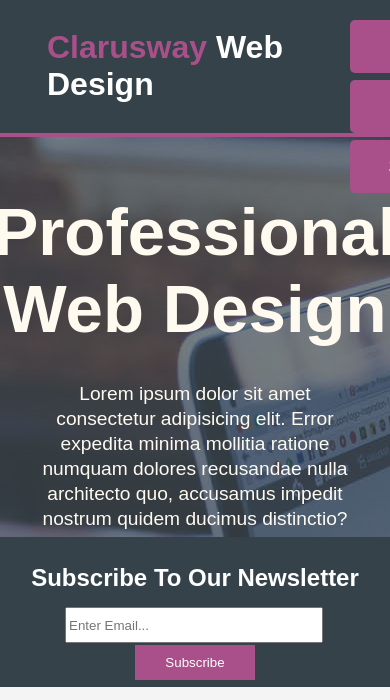
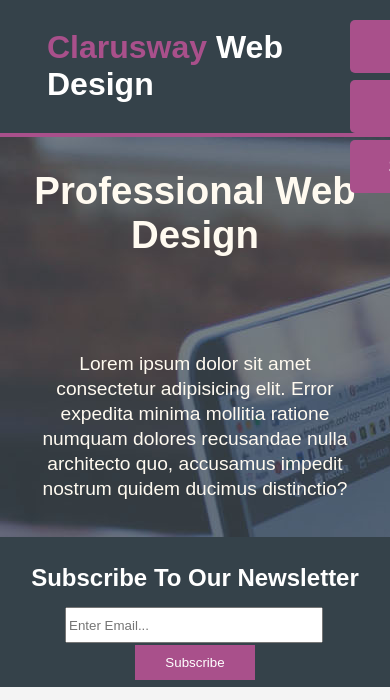
Before and after one commit to raymondaksu/Project-004-Website-Page-Design-HTML-CSS_04, a plain HTML site: page index.html in a window 390 px wide. Shown: the top 700 px of the page. Drawn offline with Linux system fonts and the light colour scheme.

Commit message:
Updated v1.2

```diff
--- a/sass/_theme.scss
+++ b/sass/_theme.scss
@@ -400,4 +400,12 @@
             min-width: 350px;
         }
     }
+
+    .hero {
+
+        &_headline {
+          font-size: 1.6rem;
+          height: 130px;
+        }
+    }
 }
```
Also changed, not shown: sass/_theme.css, sass/_theme.min.css, sass/style.css, sass/style.min.css.
